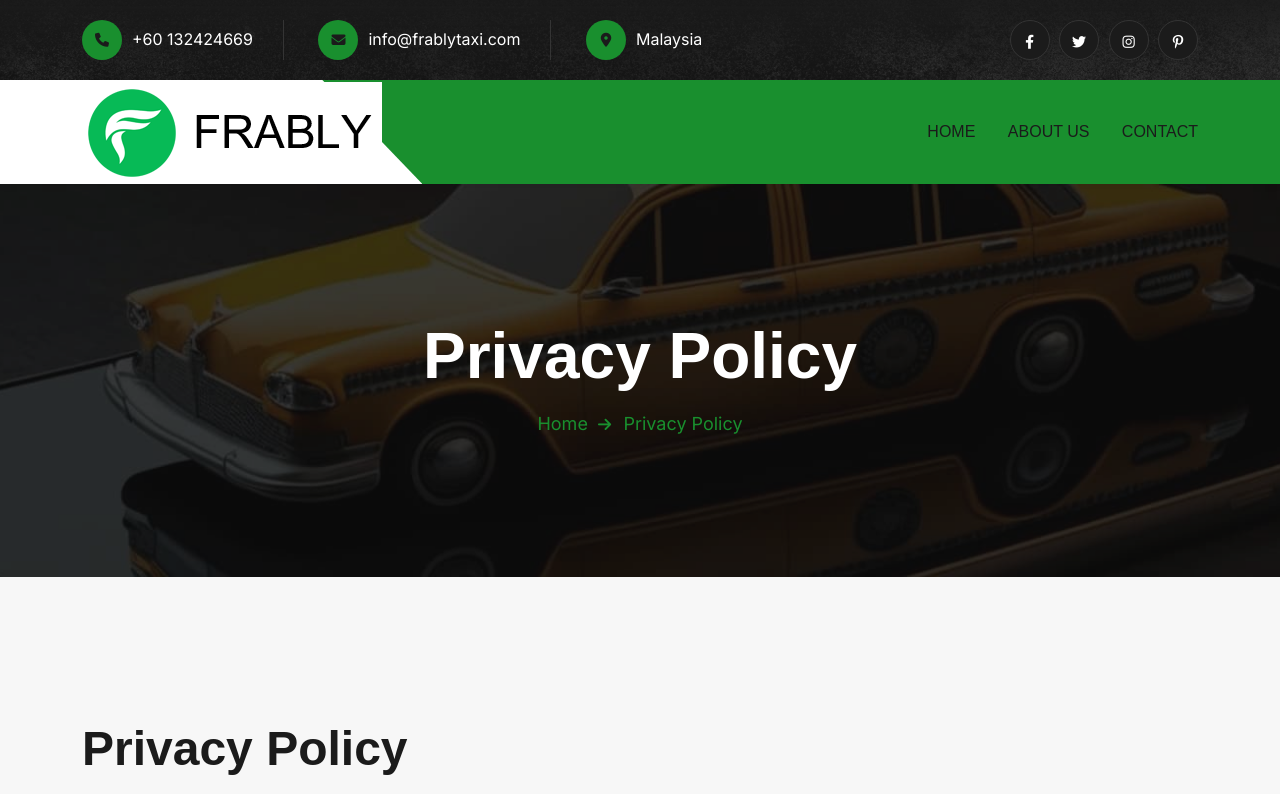
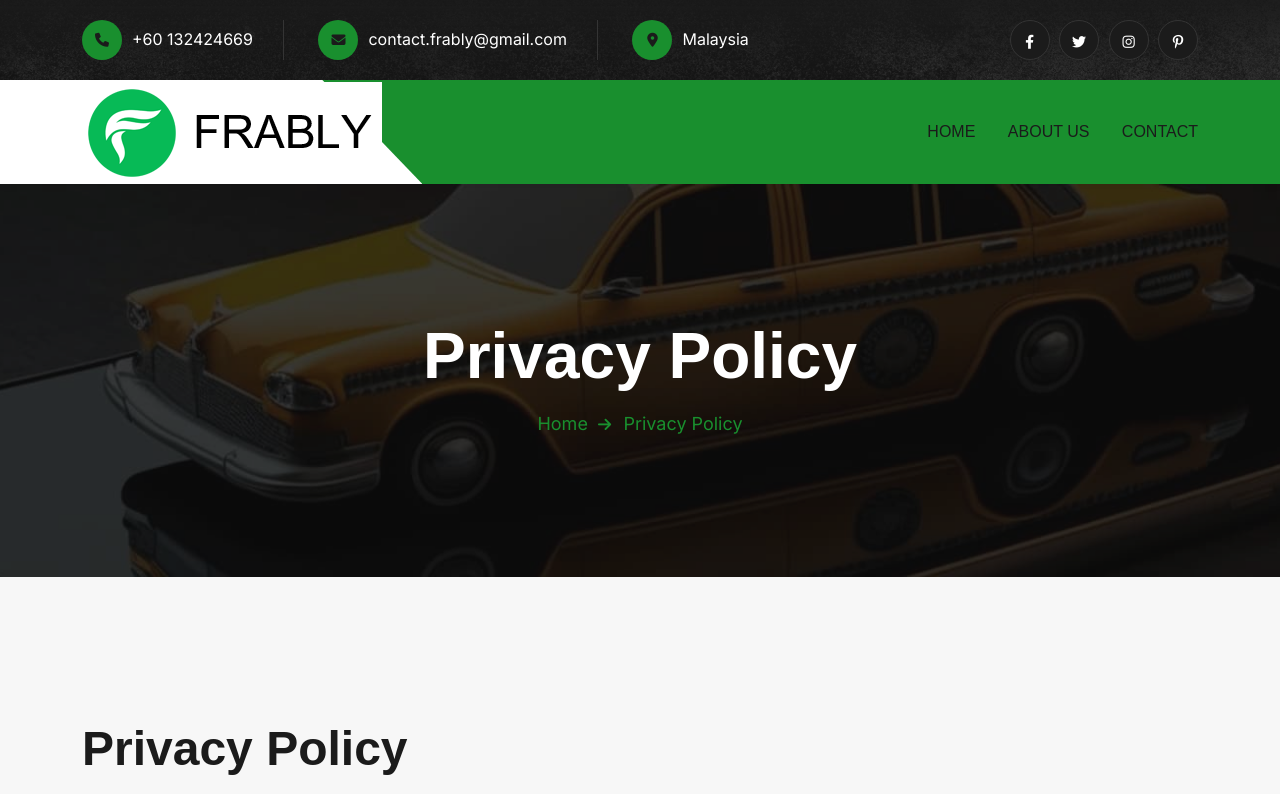
Before and after one commit to frably/frably, a plain HTML site: page privacypolicy.html in a window 1280 px wide. Shown: the top 794 px of the page. Drawn offline with Linux system fonts and the light colour scheme; a web font is replaced by a local one.

Commit message:
Update privacypolicy.html

```diff
--- a/privacypolicy.html
+++ b/privacypolicy.html
@@ -91,7 +91,7 @@
             <div class="menu-top">
                <div class="container">
                   <div class="row align-items-center justify-content-center justify-content-sm-between">
-                     <div class="col-auto d-none d-sm-block"><a class="header-link" href="tel:+88001152256"><i class="icon-btn fas fa-phone"></i>+60 132424669</a> <a class="header-link d-none d-lg-inline-block" href="mailto:info@anob-taxi.com"><i class="icon-btn fas fa-envelope"></i>info@frablytaxi.com</a> <a class="header-link d-none d-xl-inline-block" href="https://www.google.com/maps"><i class="icon-btn fas fa-location-dot"></i>Malaysia</a></div>
+                     <div class="col-auto d-none d-sm-block"><a class="header-link" href="tel:+88001152256"><i class="icon-btn fas fa-phone"></i>+60 132424669</a> <a class="header-link d-none d-lg-inline-block" href="mailto:info@anob-taxi.com"><i class="icon-btn fas fa-envelope"></i>contact.frably@gmail.com</a> <a class="header-link d-none d-xl-inline-block" href="https://www.google.com/maps"><i class="icon-btn fas fa-location-dot"></i>Malaysia</a></div>
                      <div class="col-auto">
                         <div class="th-social"><a target="_blank" href="https://facebook.com/"><i class="fab fa-facebook-f"></i></a> <a target="_blank" href="https://twitter.com/"><i class="fab fa-twitter"></i></a> <a target="_blank" href="https://instagram.com/"><i class="fab fa-instagram"></i></a> <a target="_blank" href="https://pinterest.com/"><i class="fab fa-pinterest-p"></i></a></div>
                      </div>
@@ -383,7 +383,7 @@
                           <h4 class="footer-info-title">Phone Number</h4>
                           <p class="footer-info"><i class="fa-sharp fa-solid fa-phone"></i><a class="text-inherit" href="tel:+60132424669">+60132424669</a></p>
                           <h4 class="footer-info-title">Email Address</h4>
-                          <p class="footer-info"><i class="fas fa-envelope"></i><a class="text-inherit" href="mailto:info@email.com">info@frablytaxi.com</a></p>
+                          <p class="footer-info"><i class="fas fa-envelope"></i><a class="text-inherit" href="mailto:info@email.com">contact.frably@gmail.com</a></p>
                           <h4 class="footer-info-title">Office Location</h4>
                           <p class="footer-info"><i class="fas fa-map-marker-alt"></i>Malaysia</p>
                        </div>
```
